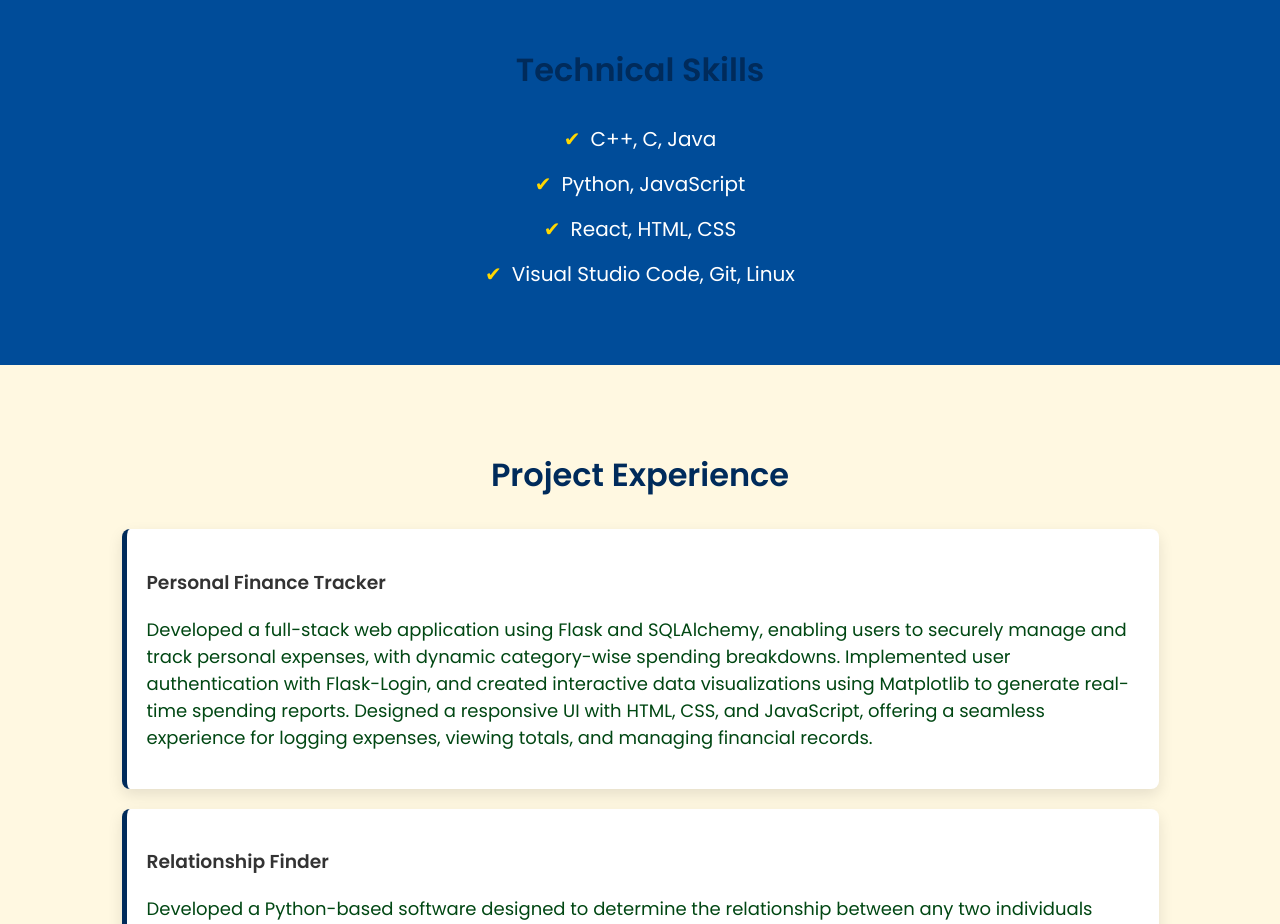
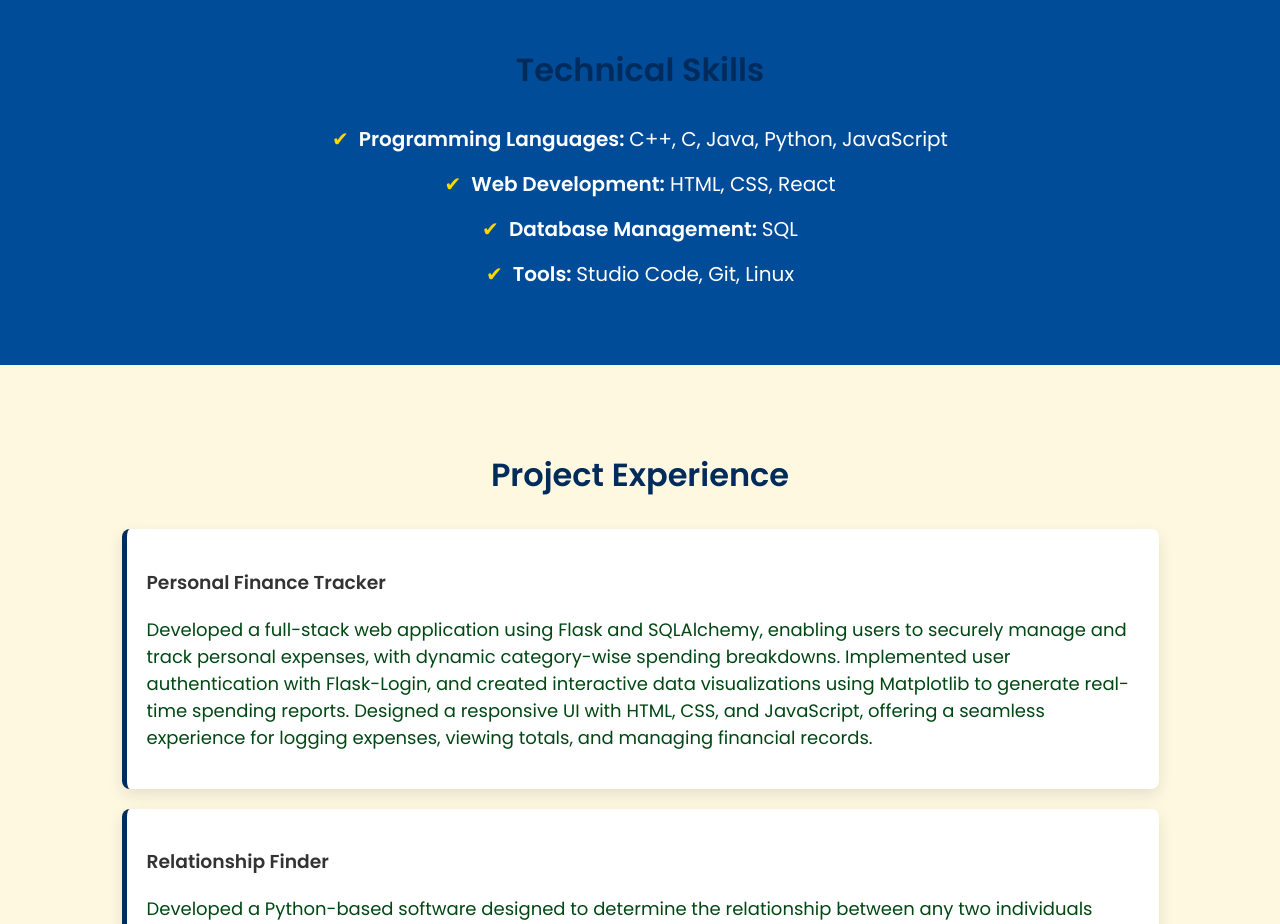
Before and after one commit to Thoufeek23/My_Web, a plain HTML site: page index.html in a window 1280 px wide. Shown: the part 1120-2044 px from the top of the page. Drawn offline with Linux system fonts and the light colour scheme.

Commit message:
Skills Updated

```diff
--- a/index.html
+++ b/index.html
@@ -49,10 +49,10 @@
         <h2>Technical Skills</h2>
         <div class="skills-container">
             <ul>
-                <li>C++, C, Java</li>
-                <li>Python, JavaScript</li>
-                <li>React, HTML, CSS</li>
-                <li>Visual Studio Code, Git, Linux</li>
+                <li><strong>Programming Languages: </strong>C++, C, Java, Python, JavaScript</li>
+                <li><strong>Web Development:</strong> HTML, CSS, React</li>
+                <li><strong>Database Management: </strong>SQL</li>
+                <li><strong>Tools: </strong> Studio Code, Git, Linux</li>
             </ul>
         </div>
     </section>
```
